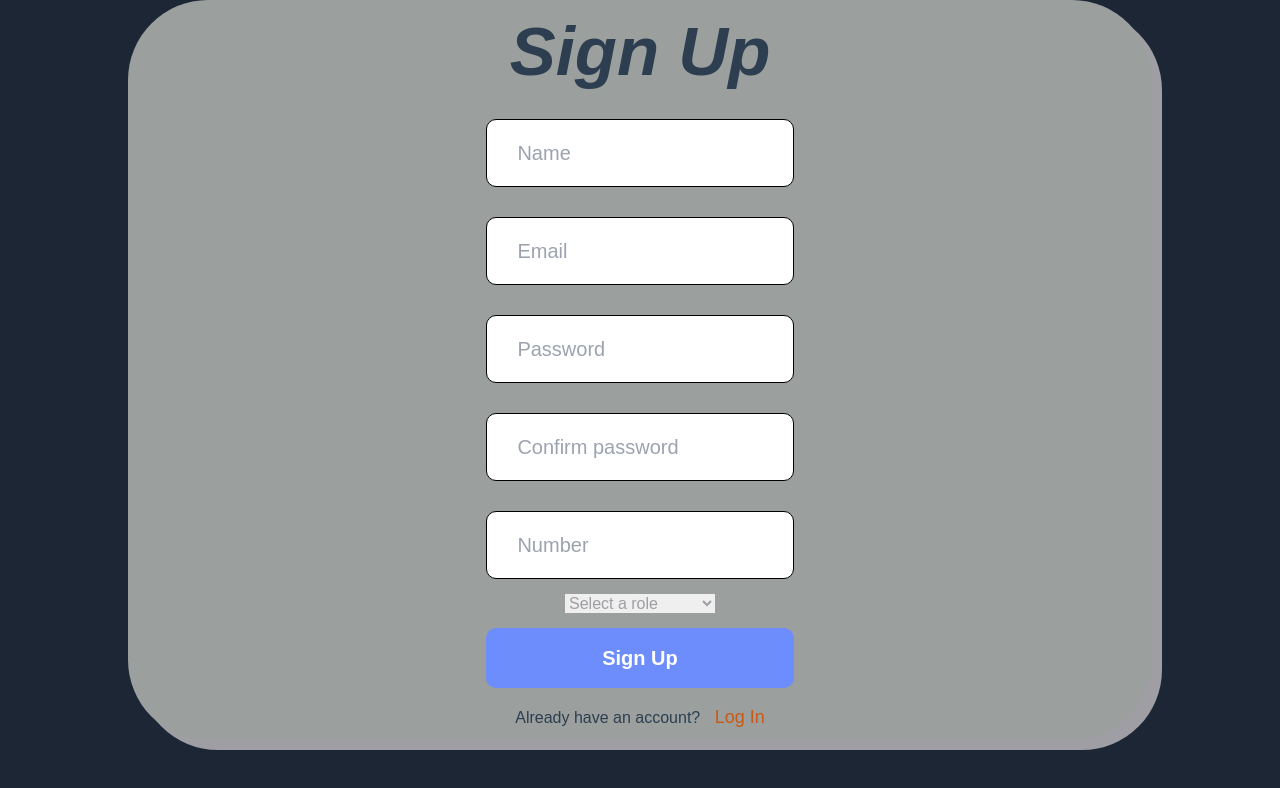
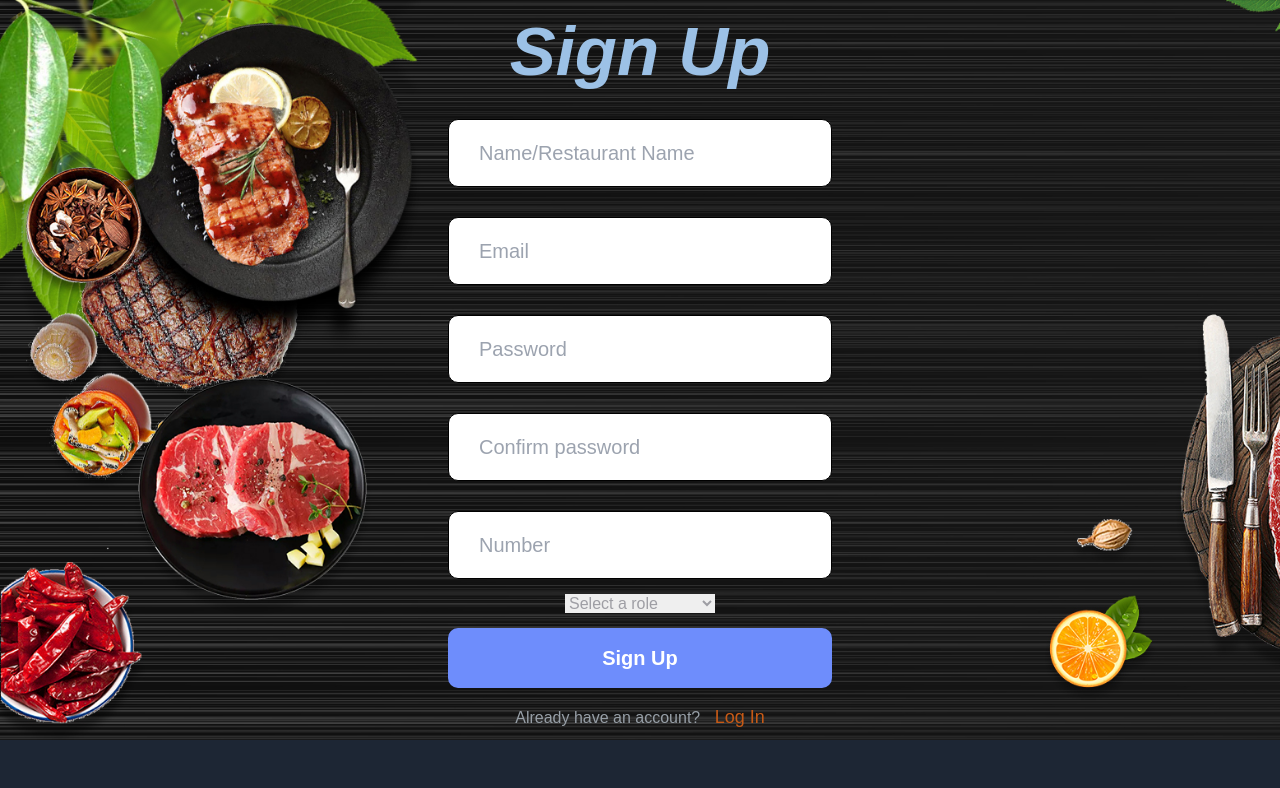
Before and after one commit to harrisahmad8/fyp-FoodMeter, a React (Create React App) app in the folder frontend/: page /register in a window 1280 px wide. Shown: the top 788 px of the page. Built offline with nearby package versions, Linux system fonts and the light colour scheme; no server answers.

Commit message:
login/signup ui improved

```diff
--- a/frontend/src/CSS/Login.module.css
+++ b/frontend/src/CSS/Login.module.css
@@ -1,8 +1,8 @@
 .container{
-  background-color: #b1b3b9;
-  height: 550px;
-  border-radius: 80px;
-  box-shadow: 10px 10px;
+  background-image: url(../images/bgimg.jpg);
+  background-size: cover;
+  background-repeat: no-repeat;
+  height: 739px;
 }
 
 .loginWrapper {
@@ -13,6 +13,7 @@
   flex-direction: column;
   align-items: center;
   justify-content: center;
+
 }
 
 .reg{
@@ -23,7 +24,7 @@
 }
 
 .loginHeader {
-  color: #2c3e50;
+  color: #9cc1e6;
   font-size: 100px;
   font-weight: bold;
   font-style: italic;
--- a/frontend/src/CSS/Signup.module.css
+++ b/frontend/src/CSS/Signup.module.css
@@ -1,18 +1,21 @@
 .signupWrapper {
-    background-color: #9b9f9d;
-    margin: auto;
-    width: 80vw;
+    background-image: url(../images/bgimg.jpg);
+    background-size: cover;
+    background-repeat: no-repeat;
+
+
+    width: 100%;
     display: flex;
     flex-direction: column;
     align-items: center;
     justify-content: center;
-    border-radius: 80px;
+
     height: 100%;
-    box-shadow: 10px 10px;
+
   }
 
   .signupHeader {
-    color: #2c3e50;
+    color: #9cc1e6;
     font-size: 69px;
     font-weight: bold;
     font-style: italic;
@@ -63,5 +66,5 @@
   }
 
   .sp{
-    color: #2c3e50;
+    color: #979fa7;
   }
--- a/frontend/src/Pages/signup.js
+++ b/frontend/src/Pages/signup.js
@@ -63,7 +63,7 @@ export const SignUp = () => {
         value={values.name}
         onChange={handleChange}
         onBlur={handleBlur}
-        placeholder="Name"
+        placeholder="Name/Restaurant Name"
         error={errors.name && touched.name ? 1 : undefined}
         errormessage={errors.name}
       />
```
Also changed, not shown: 2 other files (tests, documents, lock files or other folders).
